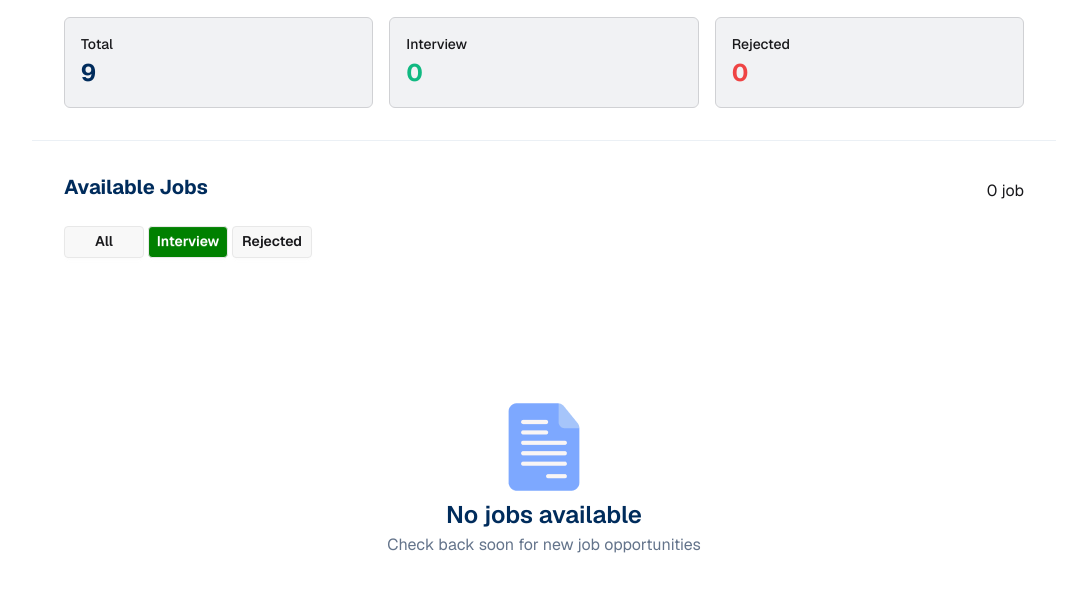
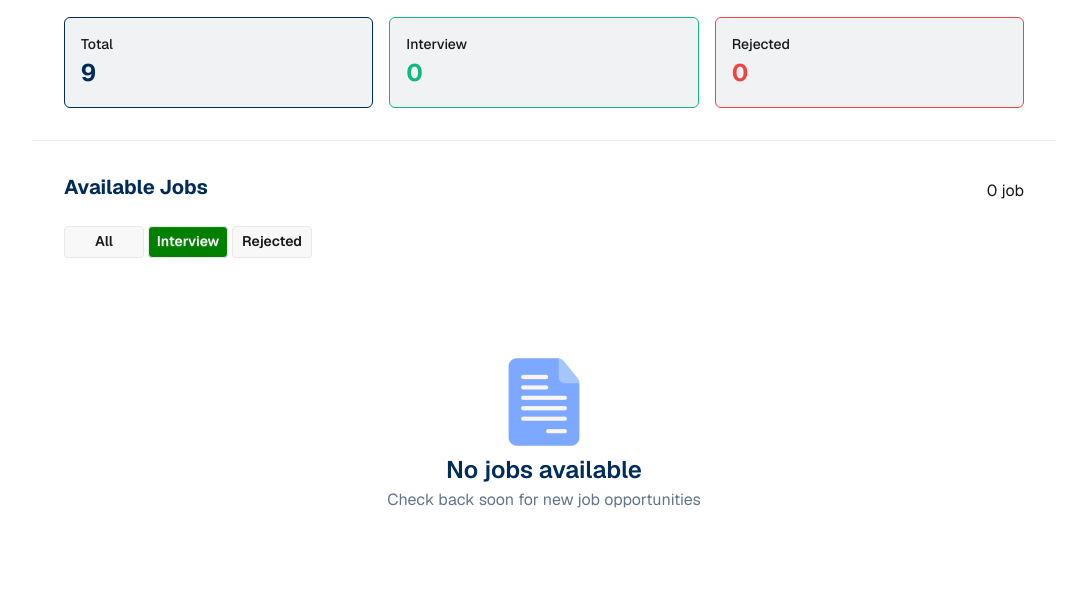
Before and after one commit to MAlmamunislam/Assignment-4, a plain HTML site: page index.html in a window 1280 px wide. Both pictures are taken after a click on the button "Interview". Shown: the part 73-664 px from the top of the page, without its empty margins (96-1183 px from the left). Drawn offline with nearby package versions, Linux system fonts and the light colour scheme.

Commit message:
all complate

```diff
--- a/index.html
+++ b/index.html
@@ -41,13 +41,13 @@
       </h1>
       <div class="grid grid-cols-3 gap-[16px] mt-[20px] mb-[16px]">
         <div
-          class="bg-[#F1F2F4] p-4 rounded-md border border-[#d0d1d4] hover:border-[#002C5C] transition-colors duration-300"
+          class="bg-[#F1F2F4] p-4 rounded-md border border-[#002C5C] hover:border-b-4 duration-300"
         >
           <p class="text-[14px] font-medium">Total</p>
           <p id="totalCount" class="text-[24px] font-bold text-[#002C5C]">0</p>
         </div>
         <div
-          class="bg-[#F1F2F4] p-4 rounded-md border border-[#d0d1d4] hover:border-[#10B981] transition-colors duration-300"
+          class="bg-[#F1F2F4] p-4 rounded-md border border-[#10B981] hover:hover:border-b-4 duration-300"
         >
           <p class="text-[14px] font-medium">Interview</p>
           <p id="interviewCount" class="text-[24px] font-bold text-[#10B981]">
@@ -55,7 +55,7 @@
           </p>
         </div>
         <div
-          class="bg-[#F1F2F4] p-4 rounded-md border border-[#d0d1d4] hover:border-[#EF4444] transition-colors duration-300"
+          class="bg-[#F1F2F4] p-4 rounded-md border border-[#EF4444] hover:hover:hover:border-b-4 duration-300"
         >
           <p class="text-[14px] font-medium">Rejected</p>
           <p id="rejectedCount" class="text-[24px] font-bold text-[#EF4444]">
@@ -488,9 +488,9 @@
     </main>
 
     <!-- no job section  -->
-    <section id="no-job-section" class="hidden">
+    <section id="no-job-section" class="hidden w-full max-w-[1280px] mx-auto px-4 md:px-8 lg:w-[80%] py-4">
       <div>
-        <div class="flex items-center justify-center mt-[111px]">
+        <div class="flex items-center justify-center mt-[50px]">
           <img src="./pic/jobs.png" alt="" />
         </div>
         <div class="text-center">
--- a/index.js
+++ b/index.js
@@ -19,9 +19,10 @@ let rejectedArray = [];
 let statuss = "all";
 let currentTab = "all-button";
 // get totalCount
-totalJob.innerText = allCards.children.length;
+
 function updateCounts() {
   totalCount.innerText = allCards.children.length;
+  totalJob.innerText = totalCount.innerText;
 
   interviewCount.innerText = interviewArray.length;
   rejectedCount.innerText = rejectedArray.length;
@@ -151,7 +152,7 @@ function interview() {
                ${job.status}
             </p>
             <p class="text-[#323B49] text-[14px] mb-[20px]">
-            ${job.jobDescription}
+            Design and maintain scalable backend systems using Python and AWS. Work with modern DevOps practices and cloud infrastructure.
             </p>
             <button
               class="apple-button btn btn-outline btn-success w-[97px] h-[36px]"
@@ -207,7 +208,7 @@ function rejectJob() {
                ${reject.status}
             </button>
             <p class="text-[#323B49] text-[14px] mb-[20px]">
-            ${reject.jobDescription}
+            Design and maintain scalable backend systems using Python and AWS. Work with modern DevOps practices and cloud infrastructure.
             </p>
             <button
               class="apple-button btn btn-outline btn-success w-[97px] h-[36px]"
```
